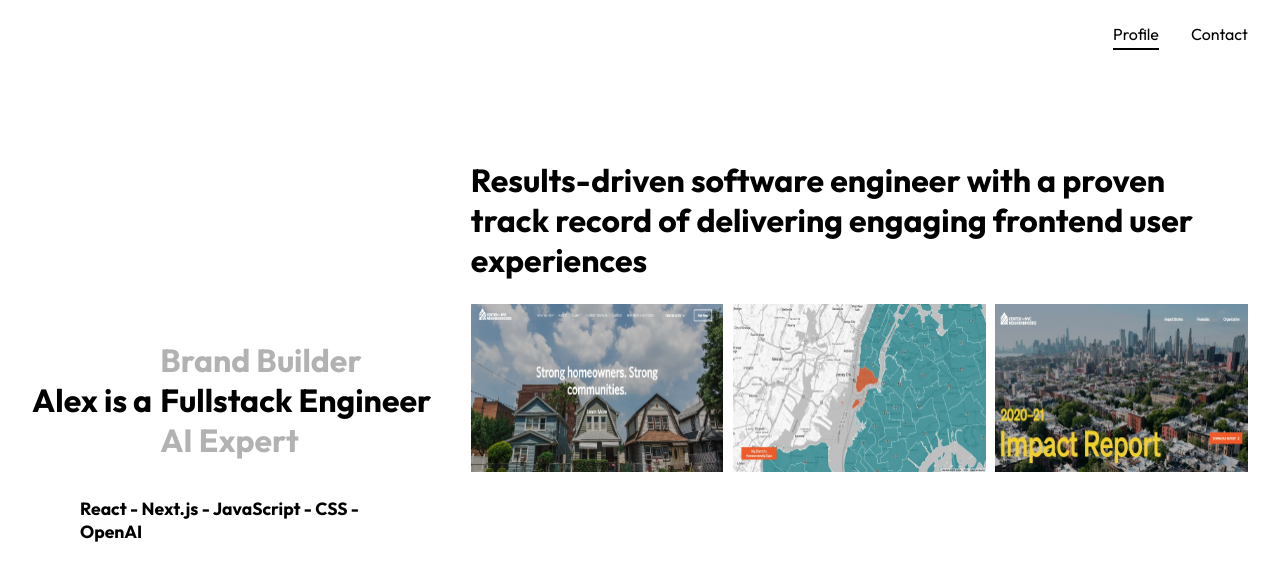
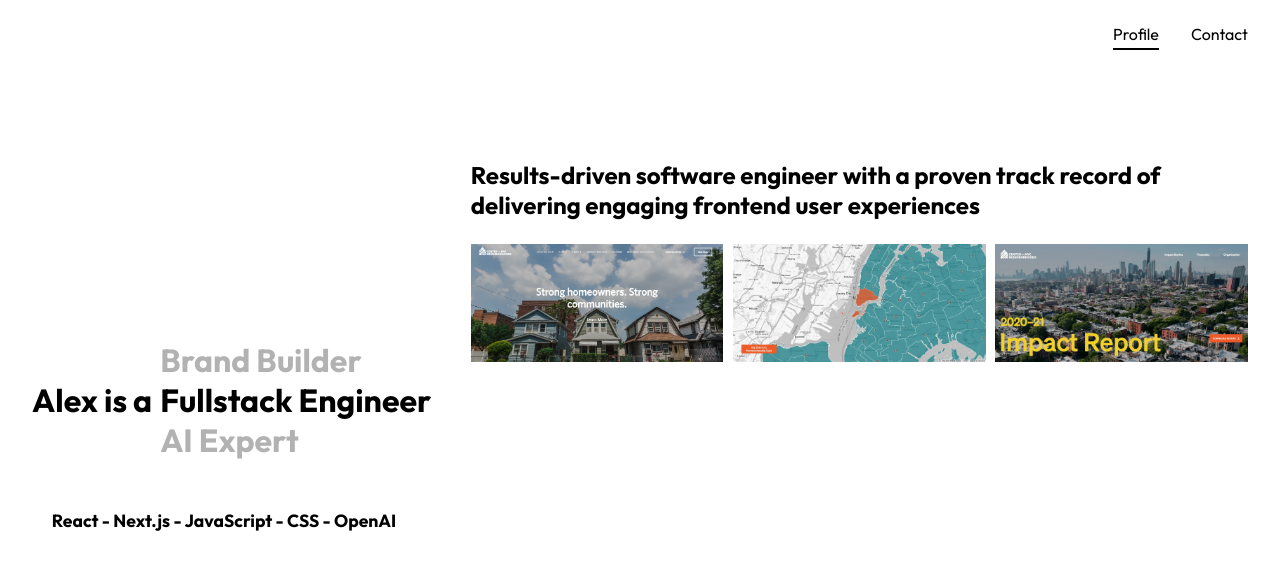
Before and after one commit to AlexManzi/dev, a Next.js app: page / in a window 1280 px wide. Shown: the top 580 px of the page. Built offline with nearby package versions, Linux system fonts and the light colour scheme.

Commit message:
Update scaling for landing images and text

```diff
--- a/app/ui/globals.js
+++ b/app/ui/globals.js
@@ -62,12 +62,13 @@ export const SelfItem = styled.h1`
 
 export const SectionListWrapper = styled.div`
     display: ${(props) => props.$display ? 'flex' : 'none'};
-    padding-left: 3rem;
+    // padding-left: 3rem;
     margin-top: 15rem;
-    align-items: center;
+    // align-items: center;
     position: absolute;
     display: flex;
     width: 30%;
+    text-align: center;
     justify-content: center;
     color: black;
     animation: ${fadeIn} .2s ease-in;
@@ -77,8 +78,6 @@ export const SectionListWrapper = styled.div`
         padding-left: 0;
         margin-top: 0;
         bottom: 32%;
-        // position: ab;
-
     }
 `;
 
@@ -86,6 +85,10 @@ export const SectionListItem = styled.h2`
     font-size: 1.1rem;
     display: ${(props) => props.$display ? 'flex' : 'none'};
     animation: ${fadeIn} .2s ease-in;
+
+    @media (max-width: 1200px) {
+        font-size: calc(100vw / 60);
+    }
 
     @media (max-width: 950px) {
         font-size: 1rem;
@@ -106,11 +109,14 @@ export const AssessmentContainer = styled.div`
 
 export const SectionText = styled.h2`
     padding: 0 2rem;
-    font-size: 2rem;
+    font-size: 1.5rem;
+
+    @media (max-width: 1200px) {
+        font-size: calc(100vw / 46);
+    }
 
     @media (max-width: 950px) {
         font-size: 1.2rem;
-
     }
 `;
 
@@ -134,7 +140,6 @@ export const LandingContentWrapper = styled.div`
     position: absolute;
     top: 20%;
     height: 50%;
-    // background-color: red;
 
     @media (max-width: 950px) {
         position: relative;
@@ -163,12 +168,11 @@ export const ProjectSection = styled.div`
 export const ProjectItemWrapper = styled.div`
     display: flex;
     width: ${(props) => props.$isselected ? '85%' : '32.5%'};
-    height: ${(props) => props.$isselected ? '100%' : '15vh'};
-    position: relative;
-    cursor: pointer;
+    height: ${(props) => props.$isselected ? '100%' : 'auto'};
     position: relative;
     transition: ease .2s all;
     animation: ${fadeIn} .5s ease-in;
+    background-color: red;
 
     &#oneCard {
         width: ${(props) => props.$isselected ? '58%' : '32.5%'};
@@ -188,7 +192,8 @@ export const ProjectItemFilter = styled.div`
     z-index: 20;
     width: 100%;
     min-height: 110px;
-    height: ${(props) => props.$isselected ? '100%' : '21vh'};
+    height: 100%;
+    cursor: pointer;
     transition: background-color .2s ease;
 
     &.smallIcon {
@@ -226,7 +231,7 @@ export const ProjectDescription = styled.p`
 
 export const ProjectImage = styled(Image)`
     width: 100%;
-    height: ${(props) => props.$isselected ? '100%' : '21vh'};
+    height: ${(props) => props.$isselected ? '100%' : 'auto'};
     min-height: 110px;
     // max-height: 240px;
 
```
